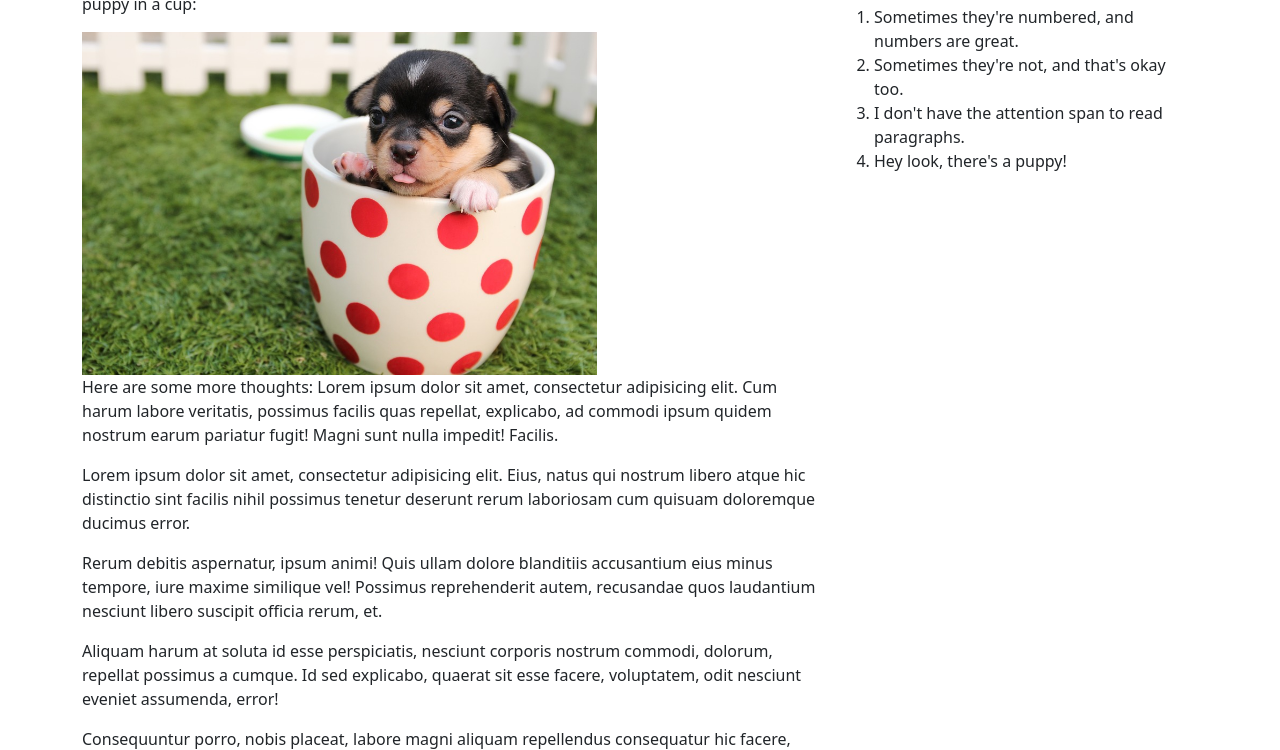
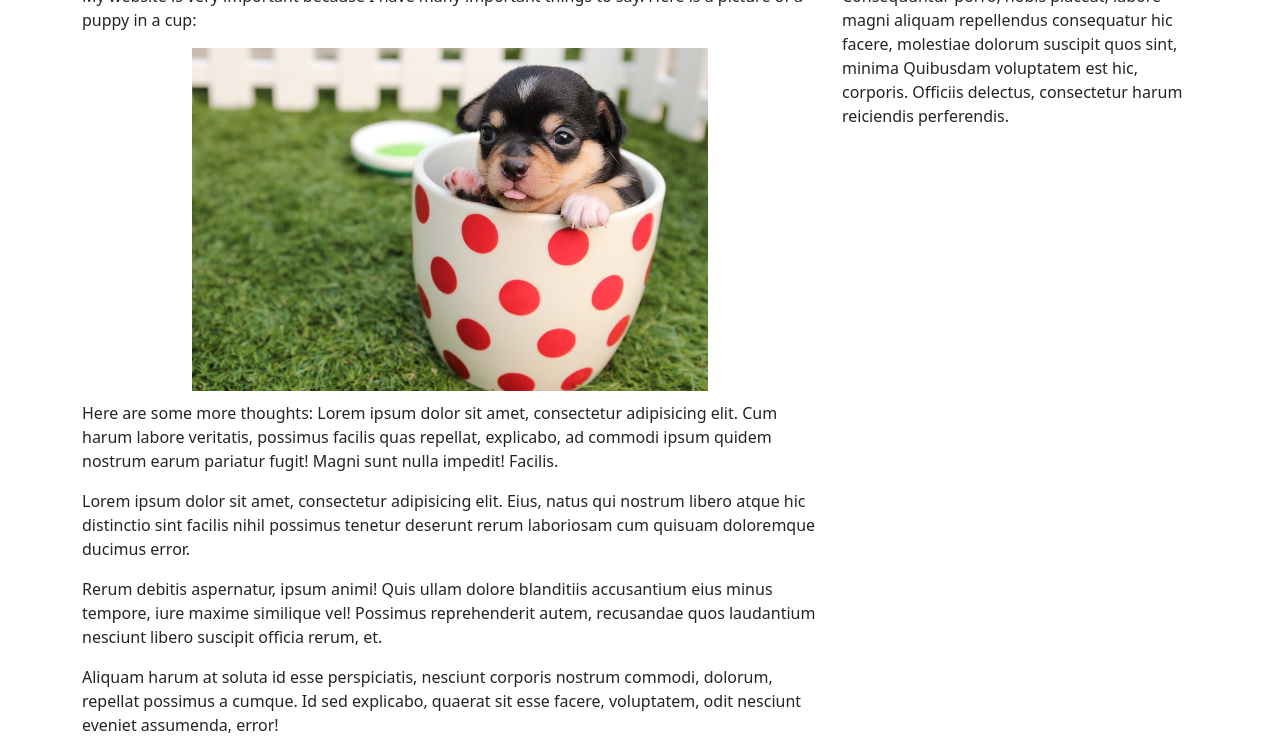
Before and after one commit to seanoliver/jquery-dom, a plain HTML site: page index.html in a window 1280 px wide. Shown: the part 88-838 px from the top of the page. Drawn offline with nearby package versions, Linux system fonts and the light colour scheme.

Commit message:
completed part 1

```diff
--- a/index.html
+++ b/index.html
@@ -74,7 +74,36 @@
 </div>
 <script src="https://unpkg.com/jquery"></script>
 <script>
-  // Add your code here!
+  $("article > img").addClass("image-center");
+  $("article > p").last().remove();
+
+  const randomSize = Math.floor(Math.random() * 100);
+  $("h1").css("font-size", randomSize);
+  console.log("randomSize", randomSize);
+
+  const newListItem = $("<li>It's a puppy in a cuppy!</li>");
+  $("ol").append(newListItem);
+
+  $("aside")
+    .empty()
+    .append(`<p>Consequuntur porro, nobis placeat, labore magni aliquam
+        repellendus consequatur hic facere, molestiae dolorum suscipit
+        quos sint, minima Quibusdam voluptatem est hic, corporis.
+        Officiis delectus, consectetur harum reiciendis perferendis.</p>`);
+
+
+  const inputFields = $("input");
+  const newBgColor = `rgb(${$("input")["0"].value}, ${$("input")["1"].value}, ${$("input")["2"].value})`;
+
+  function changeBackground (evt) {
+    const newBgColor = `rgb(${$("input")["0"].value}, ${$("input")["1"].value}, ${$("input")["2"].value})`;
+    $("body").css("background-color", newBgColor);
+  }
+
+  $("input").on("change", changeBackground);
+
+  $("img").on("click", evt => evt.target.remove());
+
 </script>
 </body>
 
```
